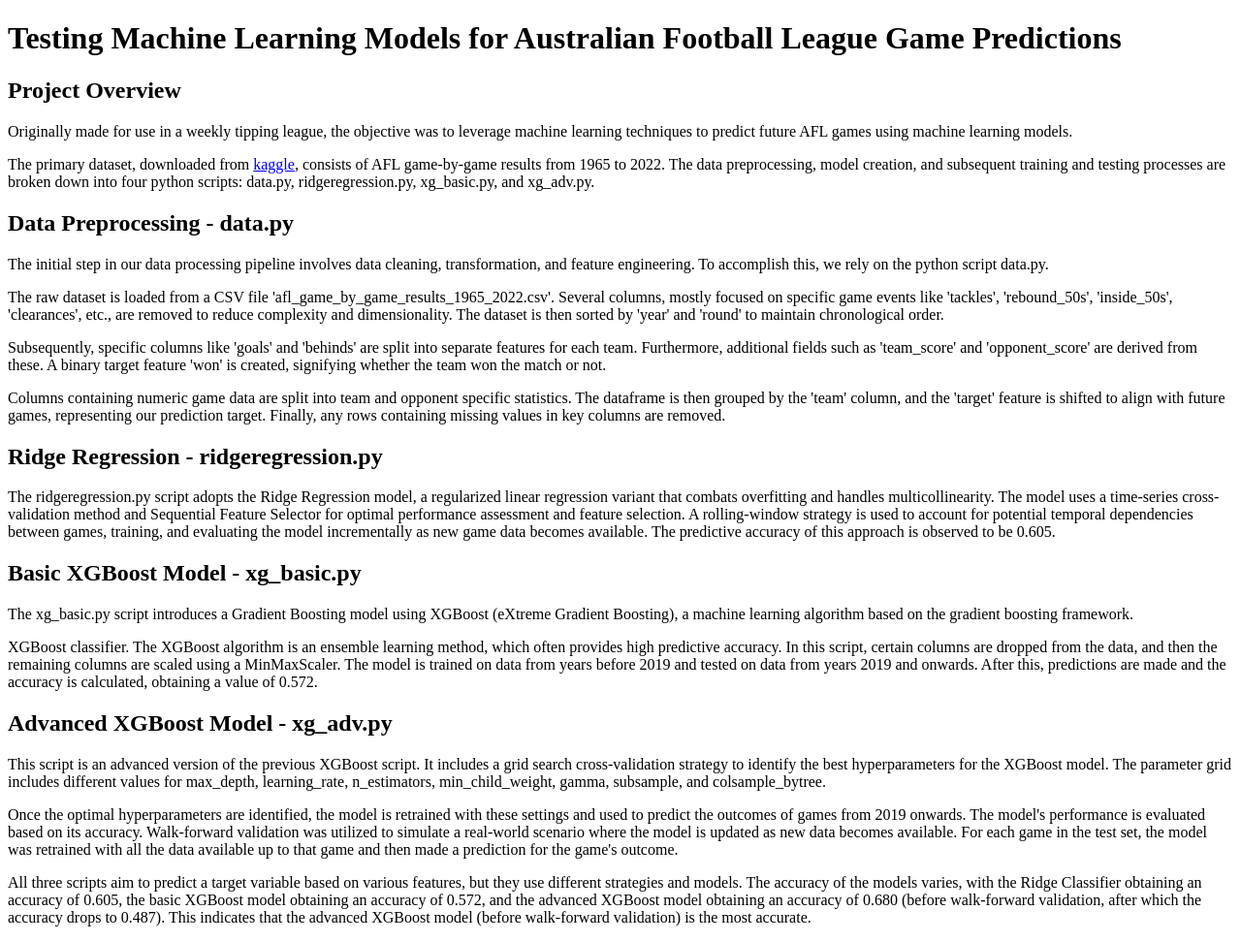
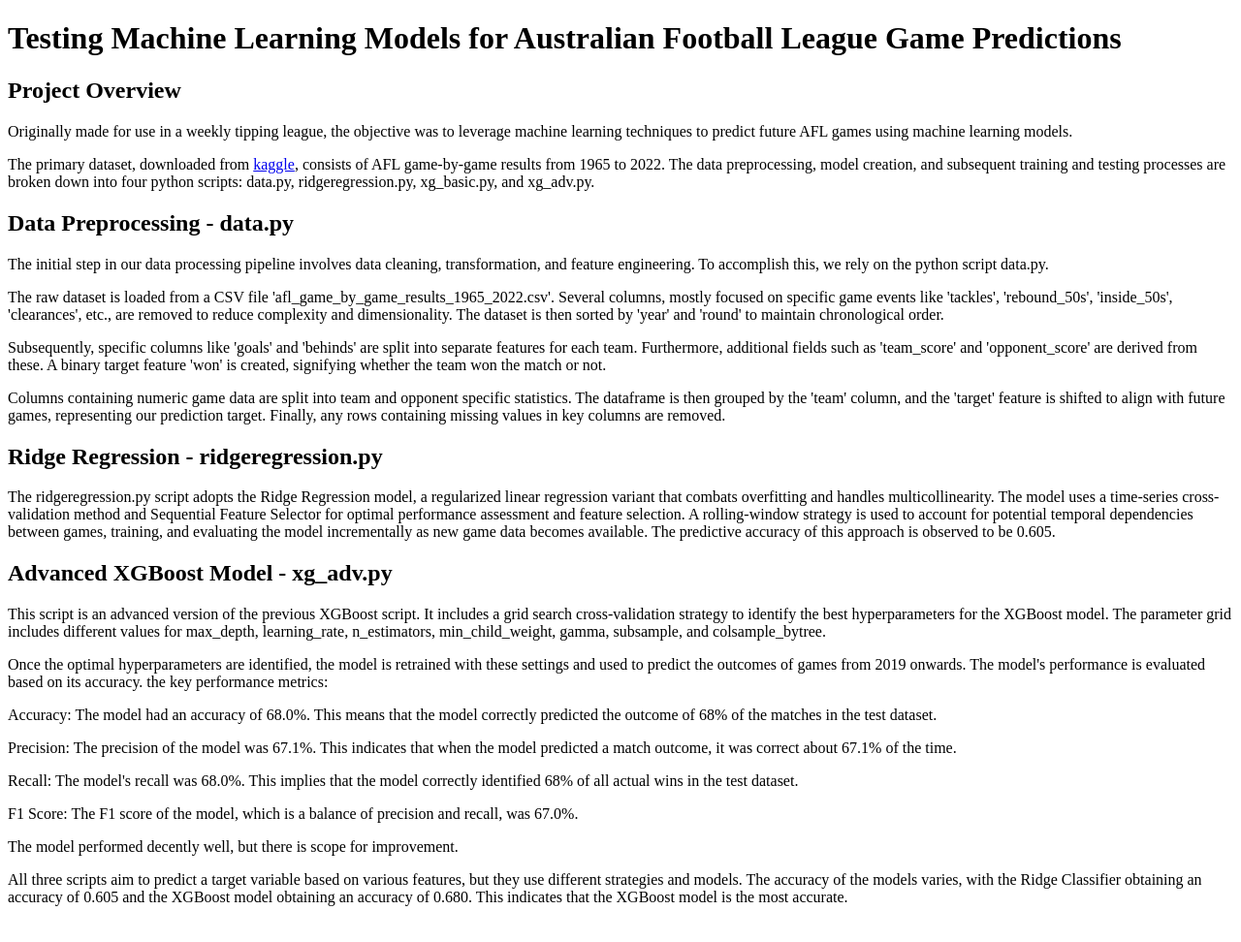
Before and after one commit to coes300/coes300.github.io, a plain HTML site: page afl.html in a window 1280 px wide. Shown: the whole page at 97% size. After the commit the page ends 951 px from the top, so only its background shows below. Drawn offline with Linux system fonts and the light colour scheme.

Commit message:
Update afl.html

```diff
--- a/afl.html
+++ b/afl.html
@@ -33,16 +33,6 @@
         A rolling-window strategy is used to account for potential temporal dependencies between games, training, and evaluating the model incrementally as new game data becomes available.
         The predictive accuracy of this approach is observed to be 0.605.
     </p>
-    <h2>Basic XGBoost Model - xg_basic.py</h2>
-    <p>
-        The xg_basic.py script introduces a Gradient Boosting model using XGBoost (eXtreme Gradient Boosting), a machine learning algorithm based on the gradient boosting framework.
-    </p>
-    <p>
-         XGBoost classifier. The XGBoost algorithm is an ensemble learning method, which often provides high predictive accuracy.
-
-        In this script, certain columns are dropped from the data, and then the remaining columns are scaled using a MinMaxScaler.
-        The model is trained on data from years before 2019 and tested on data from years 2019 and onwards. After this, predictions are made and the accuracy is calculated, obtaining a value of 0.572.
-    </p>
     <h2>Advanced XGBoost Model - xg_adv.py</h2>
     <p>
         This script is an advanced version of the previous XGBoost script. It includes a grid search cross-validation strategy to identify the best hyperparameters for the XGBoost model.
@@ -50,12 +40,28 @@
     </p>
     <p>
         Once the optimal hyperparameters are identified, the model is retrained with these settings and used to predict the outcomes of games from 2019 onwards. The model's performance is evaluated based on its accuracy.
-        Walk-forward validation was utilized to simulate a real-world scenario where the model is updated as new data becomes available. For each game in the test set, the model was retrained with all the data available up to that game and then made a prediction for the game's outcome.
+        the key performance metrics:
+    </p>
+    <p>
+        Accuracy: The model had an accuracy of 68.0%. This means that the model correctly predicted the outcome of 68% of the matches in the test dataset.
+    </p>
+    <p>
+        Precision: The precision of the model was 67.1%. This indicates that when the model predicted a match outcome, it was correct about 67.1% of the time.
+    </p>
+    <p>
+        Recall: The model's recall was 68.0%. This implies that the model correctly identified 68% of all actual wins in the test dataset.
+    </p>
+    <p>
+        F1 Score: The F1 score of the model, which is a balance of precision and recall, was 67.0%.
+    </p>
+    <p>
+        The model performed decently well, but there is scope for improvement.
+    </p>
     <p>
         All three scripts aim to predict a target variable based on various features, but they use different strategies and models.
 
-The accuracy of the models varies, with the Ridge Classifier obtaining an accuracy of 0.605, the basic XGBoost model obtaining an accuracy of 0.572, and the advanced XGBoost model obtaining an accuracy of
-        0.680 (before walk-forward validation, after which the accuracy drops to 0.487). This indicates that the advanced XGBoost model (before walk-forward validation) is the most accurate.
+The accuracy of the models varies, with the Ridge Classifier obtaining an accuracy of 0.605 and the XGBoost model obtaining an accuracy of
+        0.680. This indicates that the XGBoost model is the most accurate.
     </p>
 </body>
 </html>
```
